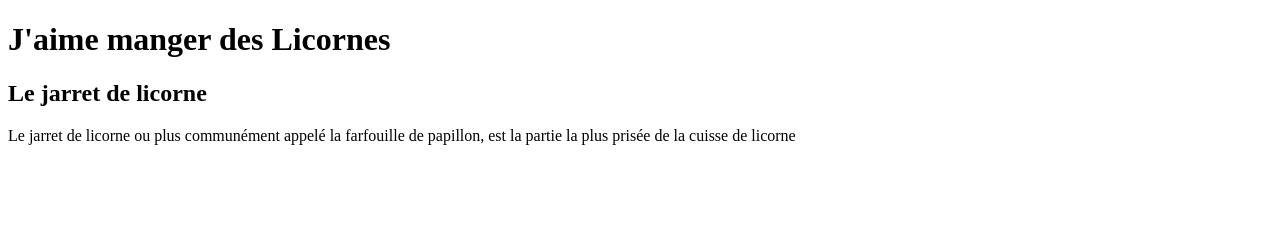
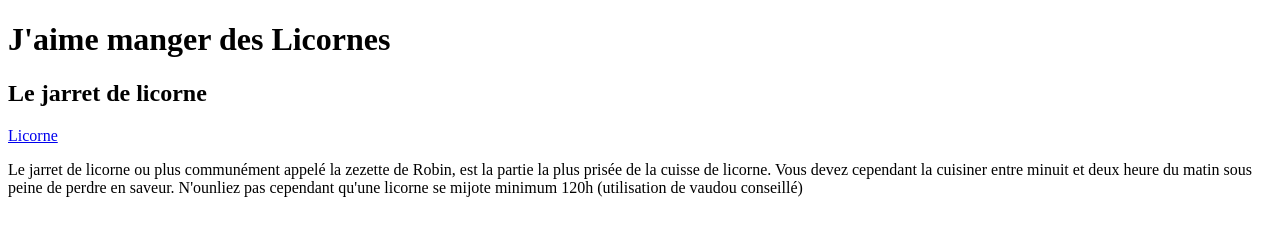
Before and after one commit to TimDore/repo-test, a plain HTML site: page index.html in a window 1280 px wide. Drawn offline with Linux system fonts and the light colour scheme.

Commit message:
ajout lien wiki

```diff
--- a/index.html
+++ b/index.html
@@ -7,8 +7,7 @@
 <body>
     <h1>J'aime manger des Licornes</h1>
     <h2>Le jarret de licorne</h2>
-    <p>Le jarret de licorne ou plus communément appelé la farfouille de papillon, est la partie la plus prisée de la cuisse de licorne</p>
-
-
+    <a href="http://fr.wikipedia.org/wiki/Licorne">Licorne</a>
+    <p>Le jarret de licorne ou plus communément appelé la zezette de Robin, est la partie la plus prisée de la cuisse de licorne. Vous devez cependant la cuisiner entre minuit et deux heure du matin sous peine de perdre en saveur. N'ounliez pas cependant qu'une licorne se mijote minimum 120h (utilisation de vaudou conseillé)</p>
 </body>
 </html>
```
